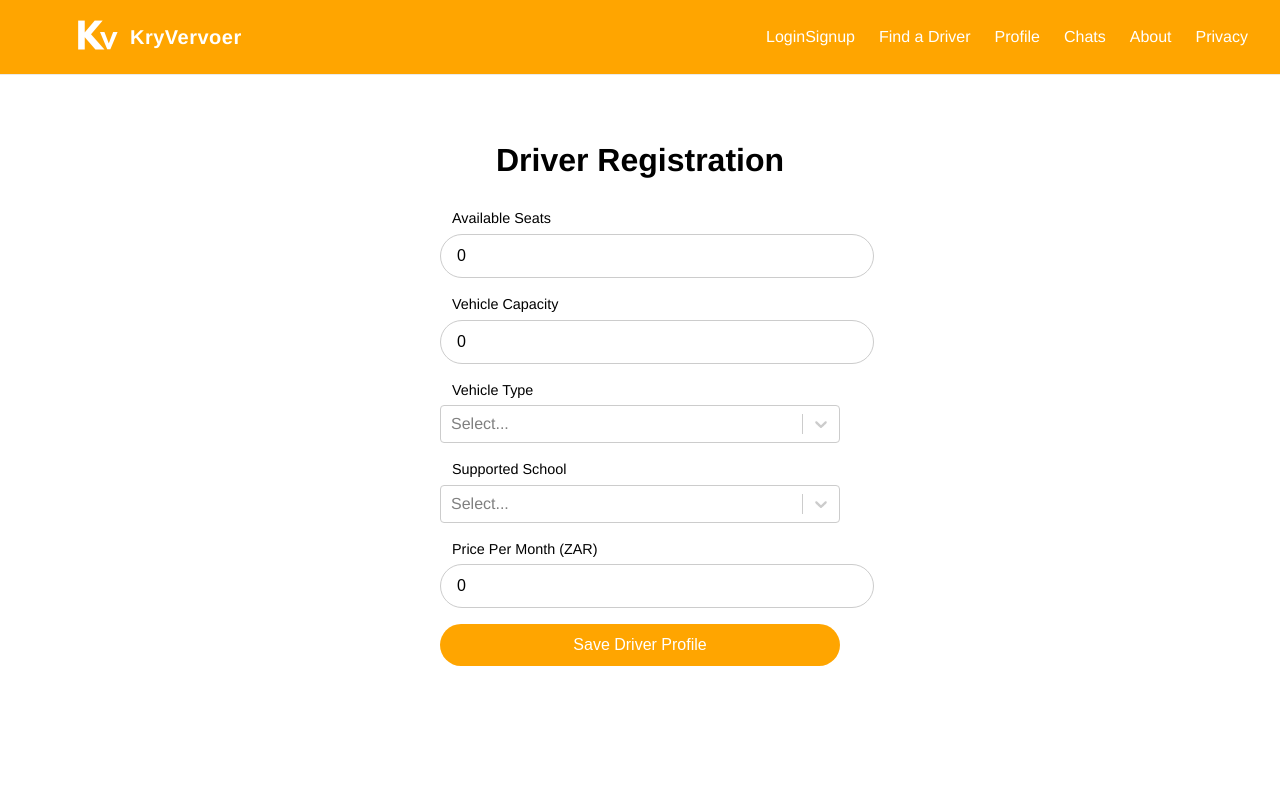
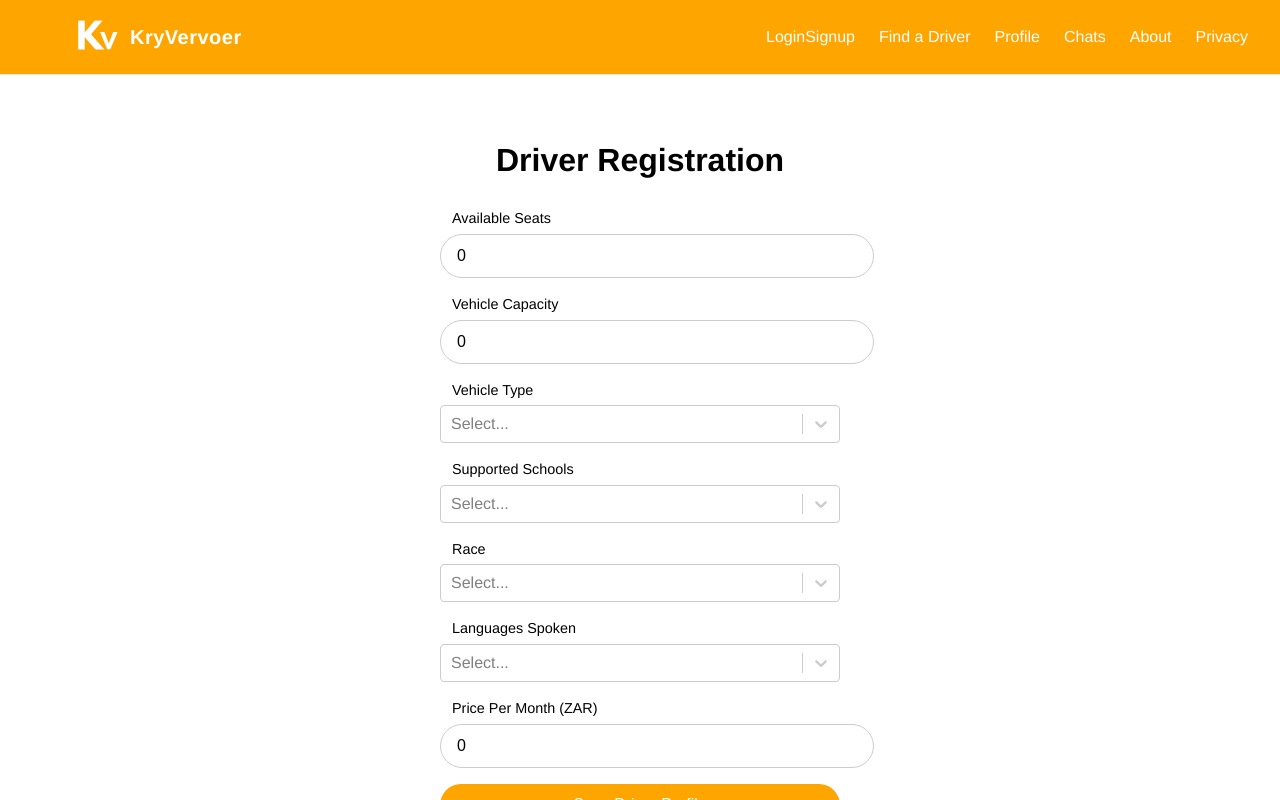
Before and after one commit to EthanLeRoux/kryvervoer, a React (Vite) app: page /driverform in a window 1280 px wide. Built offline with nearby package versions, Linux system fonts and the light colour scheme; no server answers.

Commit message:
Add race and language to driver form

```diff
--- a/src/components/DriverProfileForm.jsx
+++ b/src/components/DriverProfileForm.jsx
@@ -1,11 +1,220 @@
-import { useState,useEffect } from "react";
-import { Link, useNavigate } from "react-router-dom";
+import { useState, useEffect } from "react";
+import { useNavigate } from "react-router-dom";
 import MessageModal from "../modals/MessageModal.jsx";
-import schools from '../enums/Schools.json';
-import Select from 'react-select'
-import {saveDoc,getDocumentsByField,updateDocument, saveDriver} from '../firebase/firebase.js';
+import schools from "../enums/Schools.json";
+import languages from "../enums/Languages.json";
+import races from "../enums/Races.json";
+import Select from "react-select";
+import { getDocumentsByField, updateDocument, saveDriver } from "../firebase/firebase.js";
 
-    const styles = {
+export default function DriverProfileForm() {
+    const navigate = useNavigate();
+
+    const [availableSeats, setAvailableSeats] = useState(0);
+    const [vehicleCapacity, setVehicleCapacity] = useState(0);
+    const [pricePerMonth, setPricePerMonth] = useState(0);
+    const [vehicleType, setVehicleType] = useState("");
+    const [supportedSchools, setSupportedSchools] = useState([]);
+    const [selectedRace, setSelectedRace] = useState("");
+    const [selectedLanguages, setSelectedLanguages] = useState([]);
+
+    const [modalOpen, setModalOpen] = useState(false);
+    const [message, setMessage] = useState("");
+    const [loading, setLoading] = useState(true);
+    const [userData, setUserData] = useState(null);
+
+    const vehicleTypes = ["Minibus", "SUV", "Sedan"];
+
+    // Convert enums to react-select format
+    const schoolOptions = schools.map(s => ({ value: s, label: s }));
+    const raceOptions = races.map(r => ({ value: r, label: r }));
+    const languageOptions = languages.map(l => ({ value: l, label: l }));
+
+    useEffect(() => {
+        const storedUserData = sessionStorage.getItem("userData");
+
+        if (storedUserData) {
+            try {
+                const parsedData = JSON.parse(storedUserData);
+                const user = parsedData[0];
+
+                if (!user) {
+                    navigate("/login");
+                    return;
+                }
+
+                setUserData(user);
+            } catch (error) {
+                console.error("Error parsing user data:", error);
+                navigate("/login");
+            }
+        }
+
+        setLoading(false);
+    }, [navigate]);
+
+    const handleFormSubmit = async (event) => {
+        event.preventDefault();
+
+        if (!userData?.uid) {
+            setMessage("Session expired. Please login again.");
+            setModalOpen(true);
+            return;
+        }
+
+        if (!vehicleType || !selectedRace || supportedSchools.length === 0) {
+            setMessage("Please complete all required fields.");
+            setModalOpen(true);
+            return;
+        }
+
+        try {
+            await saveDriver({
+                uid: userData.uid,
+                availableSeats: Number(availableSeats),
+                vehicleCapacity: Number(vehicleCapacity),
+                vehicleType,
+                supportedSchools,
+                pricePerMonth: Number(pricePerMonth),
+                race: selectedRace,
+                languages: selectedLanguages,
+            });
+
+            const res = await getDocumentsByField("users", "uid", userData.uid);
+
+            if (res.length > 0) {
+                const userDocId = res[0].id;
+                await updateDocument("users", userDocId, { driverProfileSet: true });
+
+                sessionStorage.setItem(
+                    "userData",
+                    JSON.stringify([{ ...userData, driverProfileSet: true }])
+                );
+            }
+
+            setMessage("Driver Registration successful!");
+            setModalOpen(true);
+
+        } catch (error) {
+            console.error("Registration failed:", error);
+            setMessage("Error registering driver. Please try again.");
+            setModalOpen(true);
+        }
+    };
+
+    if (loading) return null;
+
+    return (
+        <>
+            <form onSubmit={handleFormSubmit} style={styles.formArea}>
+                <h1 style={styles.heading}>Driver Registration</h1>
+
+                <MessageModal
+                    isOpen={modalOpen}
+                    onClose={() => {
+                        setModalOpen(false);
+                        navigate("/profile");
+                    }}
+                    message={message}
+                />
+
+                {/* Available Seats */}
+                <div style={styles.fieldGroup}>
+                    <label style={styles.label}>Available Seats</label>
+                    <input
+                        type="number"
+                        value={availableSeats}
+                        onChange={(e) => setAvailableSeats(Number(e.target.value))}
+                        min="0"
+                        required
+                        style={styles.inputText}
+                    />
+                </div>
+
+                {/* Vehicle Capacity */}
+                <div style={styles.fieldGroup}>
+                    <label style={styles.label}>Vehicle Capacity</label>
+                    <input
+                        type="number"
+                        value={vehicleCapacity}
+                        onChange={(e) => setVehicleCapacity(Number(e.target.value))}
+                        min="1"
+                        required
+                        style={styles.inputText}
+                    />
+                </div>
+
+                {/* Vehicle Type */}
+                <div style={styles.fieldGroup}>
+                    <label style={styles.label}>Vehicle Type</label>
+                    <Select
+                        options={vehicleTypes.map(type => ({ value: type, label: type }))}
+                        onChange={(option) => setVehicleType(option?.value || "")}
+                    />
+                </div>
+
+                {/* Supported Schools (Multi) */}
+                <div style={styles.fieldGroup}>
+                    <label style={styles.label}>Supported Schools</label>
+                    <Select
+                        options={schoolOptions}
+                        isMulti
+                        onChange={(options) =>
+                            setSupportedSchools(
+                                options ? options.map(o => o.value) : []
+                            )
+                        }
+                    />
+                </div>
+
+                {/* Race (Single) */}
+                <div style={styles.fieldGroup}>
+                    <label style={styles.label}>Race</label>
+                    <Select
+                        options={raceOptions}
+                        onChange={(option) => setSelectedRace(option?.value || "")}
+                    />
+                </div>
+
+                {/* Languages (Multi) */}
+                <div style={styles.fieldGroup}>
+                    <label style={styles.label}>Languages Spoken</label>
+                    <Select
+                        options={languageOptions}
+                        isMulti
+                        onChange={(options) =>
+                            setSelectedLanguages(
+                                options ? options.map(o => o.value) : []
+                            )
+                        }
+                    />
+                </div>
+
+                {/* Price */}
+                <div style={styles.fieldGroup}>
+                    <label style={styles.label}>Price Per Month (ZAR)</label>
+                    <input
+                        type="number"
+                        value={pricePerMonth}
+                        onChange={(e) => setPricePerMonth(Number(e.target.value))}
+                        min="0"
+                        required
+                        style={styles.inputText}
+                    />
+                </div>
+
+                <input
+                    type="submit"
+                    value="Save Driver Profile"
+                    style={styles.taskAddButton}
+                />
+            </form>
+        </>
+    );
+}
+
+
+const styles = {
         formArea: {
             width: '100%',
             maxWidth: 400,
@@ -72,179 +281,3 @@ fieldGroup: {
             transition: 'color 0.3s'
         }
     };
-
-export default function DriverProfileForm(){
-    const [availableSeats, setAvailableSeats] = useState(0);
-    const [vehicleCapacity, setVehicleCapacity] = useState(0);
-    const [pricePerMonth, setPricePerMonth] = useState(0);
-    const [vehicleType, setVehicleType] = useState("");
-    const [supportedSchools, setSupportedSchools] = useState([]);
-    const [modalOpen, setModalOpen] = useState(false);
-    const vehicleTypes = ["Minibus", "SUV", "Sedan"];
-    // const schools = schools;
-    const options = schools.map(school => ({ value: school, label: school }));
-
-    const navigate = useNavigate();
-    const [message,setMessage] = useState("");
-    const [loading, setLoading] = useState(true);
-    const [userData, setUserData] = useState(null);
-
-        useEffect(() => {
-            const storedUserData = sessionStorage.getItem("userData");
-
-            if (storedUserData) {
-                try {
-                    const parsedData = JSON.parse(storedUserData);
-
-                    const userData = parsedData[0];
-
-                    if (!userData) {
-                        console.error("No user data found at index 0");
-                        navigate("/login");
-                        return;
-                    }
-
-                    setUserData(userData);
-
-
-                } catch (error) {
-                    console.error("Error parsing user data:", error);
-                    navigate("/login");
-                }
-            }
-            setLoading(false);
-        }, [navigate]);
-
-    const handleSchoolsChange = (selectedOptions) => {
-        const values = selectedOptions
-            ? selectedOptions.map(option => option.value)
-            : [];
-
-        setSupportedSchools(values);
-    };
-
-            const handleFormSubmit = async (event) => {
-                event.preventDefault();
-
-                try {
-                    await saveDriver({
-                        uid:userData.uid,
-                        availableSeats: availableSeats,
-                        vehicleCapacity: vehicleCapacity,
-                        vehicleType: vehicleType,
-                        supportedSchools: supportedSchools,
-                        pricePerMonth: pricePerMonth,
-                    });
-
-                    await getDocumentsByField("users","uid",userData.uid).then(async (res)=>{
-                        const userDocId = res[0].id;
-                        await updateDocument("users", userDocId, { driverProfileSet: true });
-                        sessionStorage.setItem("userData", JSON.stringify([{ ...userData, driverProfileSet: true }]));
-                    });
-
-                    setMessage("Driver Registration successful!");
-                    setModalOpen(true);
-                } catch (error) {
-                    console.error("Registration failed:", error);
-                    setMessage("Error registering driver. Please try again.");
-                    setModalOpen(true);
-                }
-            };
-
-    return(
-        <>
-        <form onSubmit={handleFormSubmit} style={styles.formArea}>
-    <h1 style={styles.heading}>Driver Registration</h1>
-
-    <MessageModal
-        isOpen={modalOpen}
-        onClose={() => {
-            setModalOpen(false);
-            navigate('/profile');
-        }}
-        message={message}
-    />
-
-    <div style={styles.fieldGroup}>
-        <label style={styles.label}>Available Seats</label>
-        <input
-            type="number"
-            value={availableSeats}
-            onChange={(e) => setAvailableSeats(e.target.value)}
-            placeholder="e.g. 3"
-            min="0"
-            required
-            style={styles.inputText}
-        />
-    </div>
-
-    <div style={styles.fieldGroup}>
-        <label style={styles.label}>Vehicle Capacity</label>
-        <input
-            type="number"
-            value={vehicleCapacity}
-            onChange={(e) => setVehicleCapacity(e.target.value)}
-            placeholder="e.g. 14"
-            min="1"
-            required
-            style={styles.inputText}
-        />
-    </div>
-
-    <div style={styles.fieldGroup}>
-        <label style={styles.label}>Vehicle Type</label>
-
-        <Select
-            options={vehicleTypes.map(type => ({
-                value: type,
-                label: type
-            }))}
-            value={
-                vehicleType
-                    ? { value: vehicleType, label: vehicleType }
-                    : null
-            }
-            onChange={(selectedOption) =>{
-                setVehicleType(selectedOption?.value || "")
-                }
-            }
-        />
-
-
-    </div>
-
-    <div style={styles.fieldGroup}>
-        <label style={styles.label}>Supported School</label>
-        <div style={styles.fieldGroup}>
-      <Select options={options}
-      isMulti
-      onChange={handleSchoolsChange}
-       />
-</div>
-
-    </div>
-
-    <div style={styles.fieldGroup}>
-        <label style={styles.label}>Price Per Month (ZAR)</label>
-        <input
-            type="number"
-            value={pricePerMonth}
-            onChange={(e) => setPricePerMonth(e.target.value)}
-            placeholder="e.g. 1200"
-            min="0"
-            required
-            style={styles.inputText}
-        />
-    </div>
-
-    <input
-        type="submit"
-        value="Save Driver Profile"
-        style={styles.taskAddButton}
-    />
-</form>
-
-
-                </>
-    );
-}
--- a/src/components/MapWithPoints.jsx
+++ b/src/components/MapWithPoints.jsx
@@ -225,13 +225,13 @@ export default function MapWithPoints() {
               />
               <h3>{selectedPoint.name}</h3>
 
-              <p><strong>Vehicle:</strong> {selectedPoint.vehicle}</p>
-              <p><strong>Schools:</strong> {selectedPoint.schools.join(", ")}</p>
+              <p><strong>Vehicle Type:</strong> {selectedPoint.vehicle}</p>
+              <p><strong>Supported Schools:</strong> {selectedPoint.schools.join(", ")}</p>
               <p><strong>Vehicle Capacity:</strong> {selectedPoint.max_passengers}</p>
               <p><strong>Available Seats:</strong> {selectedPoint.available_seats}</p>
-              <p><strong>Price / Month:</strong> R{selectedPoint.price}</p>
-              <p><strong>Latitude:</strong> {selectedPoint.lat}</p>
-              <p><strong>Longitude:</strong> {selectedPoint.lng}</p>
+              <p><strong>Price per month:</strong> R{selectedPoint.price}</p>
+              {/* <p><strong>Latitude:</strong> {selectedPoint.lat}</p>
+              <p><strong>Longitude:</strong> {selectedPoint.lng}</p> */}
 
               <button onClick={handleMessageDriver} style={buttonStyle}>
                 Message Driver
--- /dev/null
+++ b/src/enums/Languages.json
@@ -0,0 +1,14 @@
+[
+    "English",
+    "Afrikaans",
+    "Zulu",
+    "Xhosa",
+    "Sotho",
+    "Tswana",
+    "Tsonga",
+    "Swati",
+    "Venda",
+    "Ndebele",
+    "Sepedi",
+    "Other"
+]
--- /dev/null
+++ b/src/enums/Races.json
@@ -0,0 +1,7 @@
+[
+    "Black",
+    "White",
+    "Coloured",
+    "Indian/Asian",
+    "Other"
+]
```
